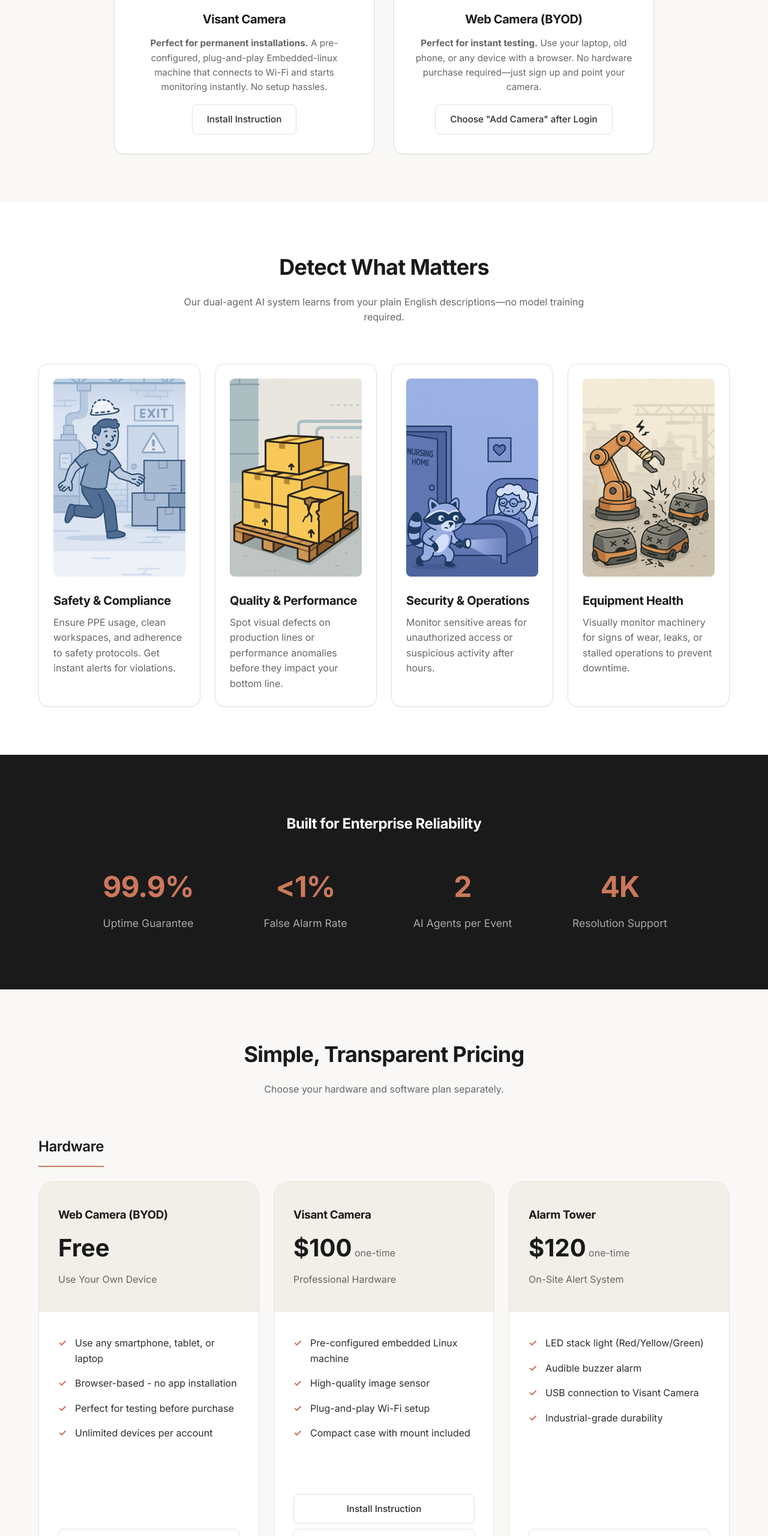
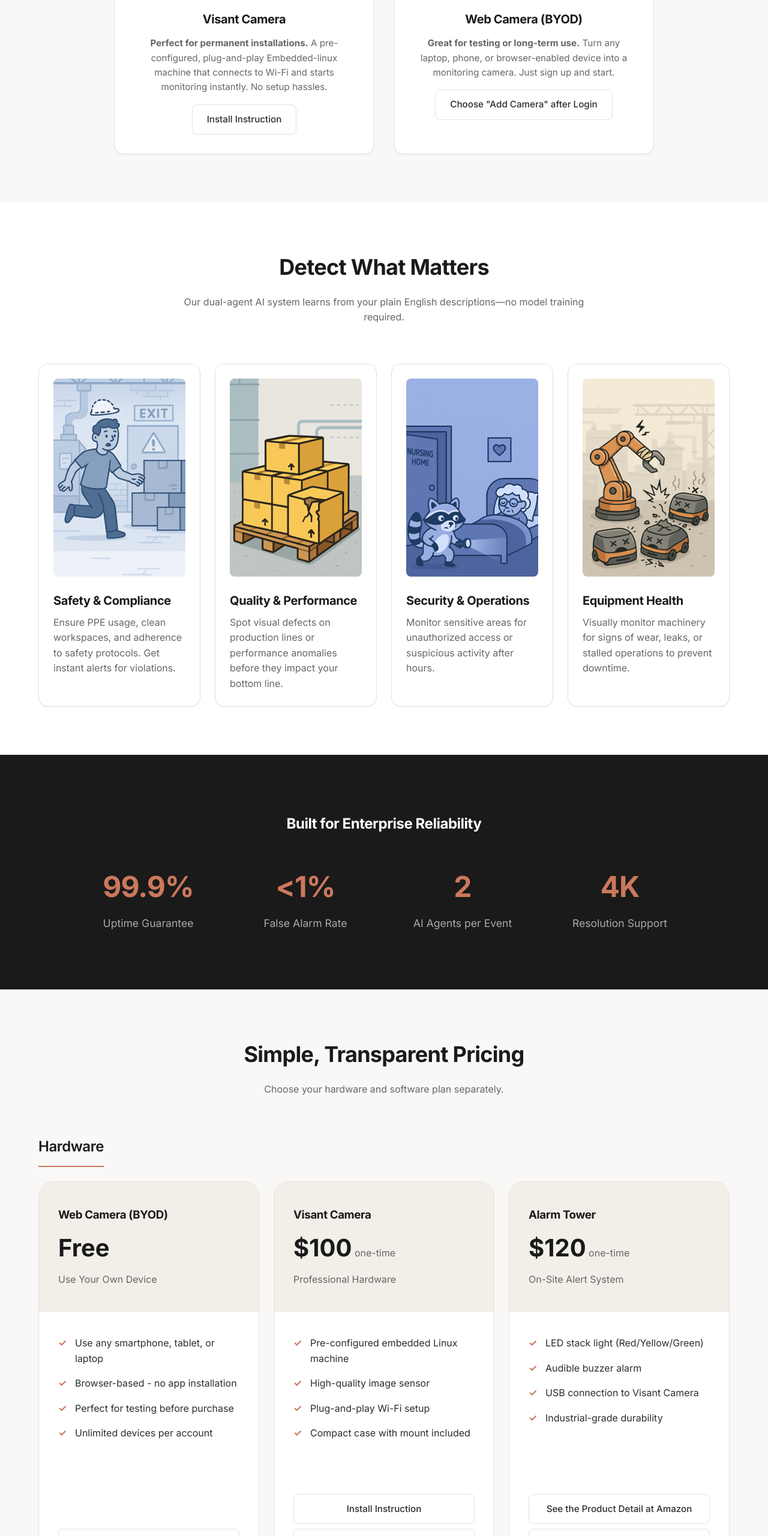
Before and after one commit to mokcontoro/visant_web, a website: page index.html in a window 1280 px wide. Shown: the part 2242-4802 px from the top of the page at 60% size. Drawn offline with Linux system fonts and the light colour scheme.

Commit message:
feat: Update web camera description and add Amazon product link to plan footer.

```diff
--- a/index.html
+++ b/index.html
@@ -704,8 +704,8 @@
           </div>
           <div class="comp-content">
             <h3>Web Camera (BYOD)</h3>
-            <p><strong>Perfect for instant testing.</strong> Use your laptop, old phone, or any device with a browser.
-              No hardware purchase required—just sign up and point your camera.</p>
+            <p><strong>Great for testing or long-term use.</strong> Turn any laptop, phone, or browser-enabled device
+              into a monitoring camera. Just sign up and start.</p>
             <a href="https://app.visant.ai/login" class="btn btn-outline" style="margin-top: 1rem;">Choose "Add Camera"
               after Login</a>
           </div>
@@ -858,7 +858,10 @@
             </ul>
           </div>
           <div class="plan-footer">
-            <a href="https://app.visant.ai/signup" class="btn btn-outline btn-block">Order at Billing Page after
+            <a href="https://www.amazon.com/dp/B0D3WPX5N7" target="_blank" rel="noopener"
+              class="btn btn-outline btn-block">See the Product Detail at Amazon</a>
+            <a href="https://app.visant.ai/signup" class="btn btn-outline btn-block" style="margin-top: 0.5rem;">Order
+              at Billing Page after
               Login</a>
           </div>
         </div>
```
